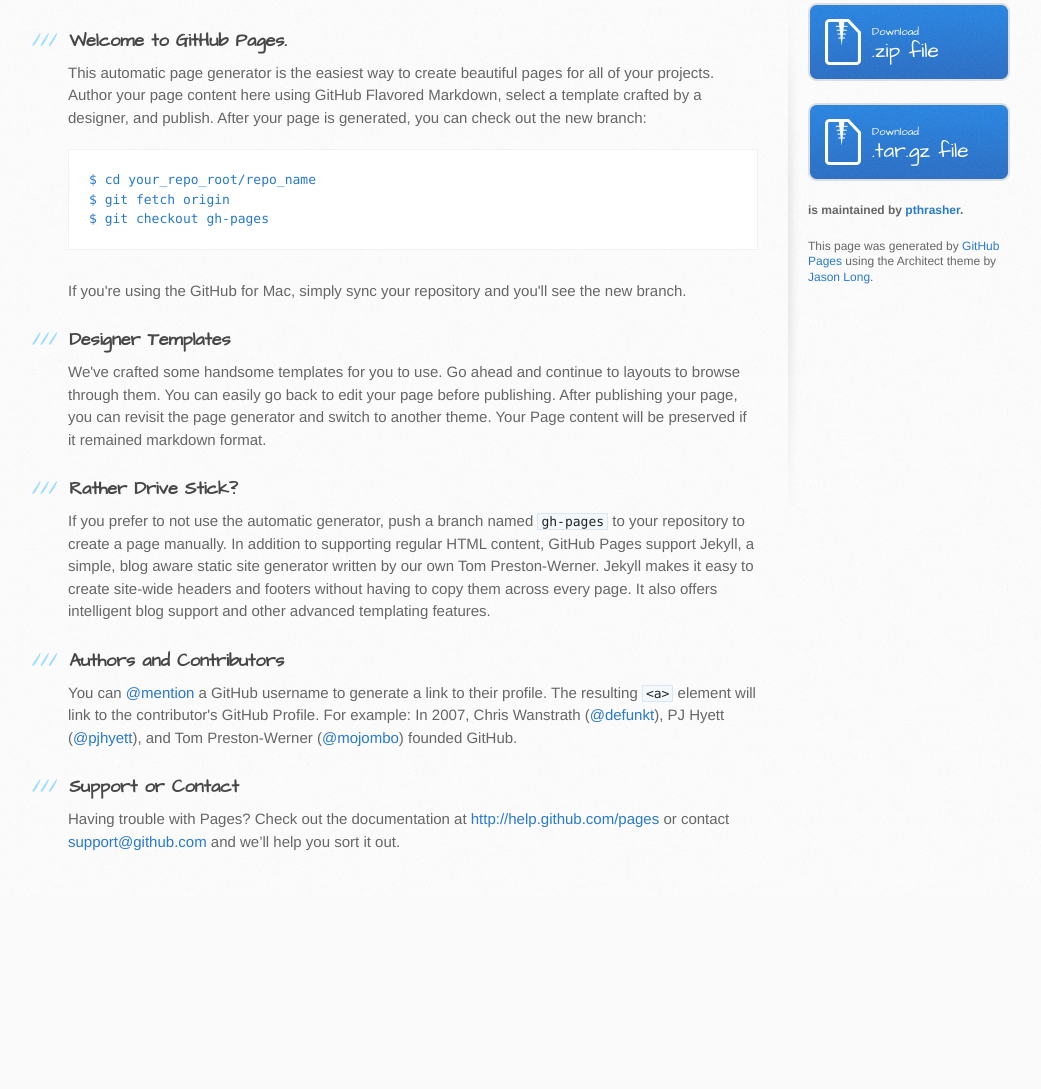
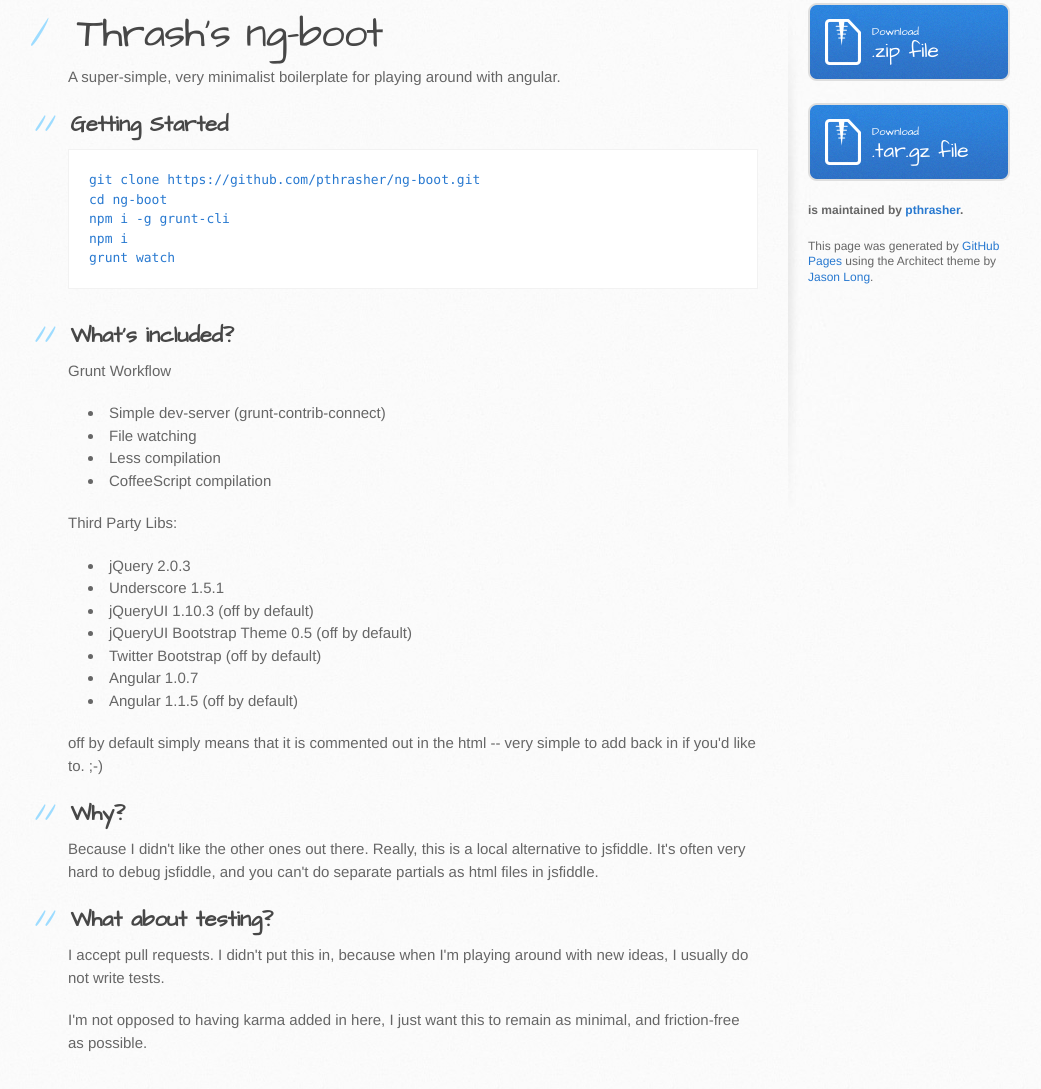
Before and after one commit to pthrasher/ng-boot, a plain HTML site: page index.html in a window 1280 px wide. Shown: the part 263-1352 px from the top of the page, without its empty margins (102-1143 px from the left). Before the commit the page ends 1159 px from the top, so only its background shows below. Drawn offline with Linux system fonts and the light colour scheme.

```diff
--- a/index.html
+++ b/index.html
@@ -28,37 +28,59 @@
     <div id="content-wrapper">
       <div class="inner clearfix">
         <section id="main-content">
-          <h3>
-<a name="welcome-to-github-pages" class="anchor" href="#welcome-to-github-pages"><span class="octicon octicon-link"></span></a>Welcome to GitHub Pages.</h3>
+          <h1>
+<a name="thrashs-ng-boot" class="anchor" href="#thrashs-ng-boot"><span class="octicon octicon-link"></span></a>Thrash's ng-boot</h1>
 
-<p>This automatic page generator is the easiest way to create beautiful pages for all of your projects. Author your page content here using GitHub Flavored Markdown, select a template crafted by a designer, and publish. After your page is generated, you can check out the new branch:</p>
+<p>A super-simple, very minimalist boilerplate for playing around with angular.</p>
 
-<pre><code>$ cd your_repo_root/repo_name
-$ git fetch origin
-$ git checkout gh-pages
+<h2>
+<a name="getting-started" class="anchor" href="#getting-started"><span class="octicon octicon-link"></span></a>Getting Started</h2>
+
+<pre><code>git clone https://github.com/pthrasher/ng-boot.git
+cd ng-boot
+npm i -g grunt-cli
+npm i
+grunt watch
 </code></pre>
 
-<p>If you're using the GitHub for Mac, simply sync your repository and you'll see the new branch.</p>
+<h2>
+<a name="whats-included" class="anchor" href="#whats-included"><span class="octicon octicon-link"></span></a>What's included?</h2>
 
-<h3>
-<a name="designer-templates" class="anchor" href="#designer-templates"><span class="octicon octicon-link"></span></a>Designer Templates</h3>
+<p><strong>Grunt Workflow</strong></p>
 
-<p>We've crafted some handsome templates for you to use. Go ahead and continue to layouts to browse through them. You can easily go back to edit your page before publishing. After publishing your page, you can revisit the page generator and switch to another theme. Your Page content will be preserved if it remained markdown format.</p>
+<ul>
+<li>Simple dev-server (grunt-contrib-connect)</li>
+<li>File watching</li>
+<li>Less compilation</li>
+<li>CoffeeScript compilation</li>
+</ul><p><strong>Third Party Libs:</strong></p>
 
-<h3>
-<a name="rather-drive-stick" class="anchor" href="#rather-drive-stick"><span class="octicon octicon-link"></span></a>Rather Drive Stick?</h3>
+<ul>
+<li>jQuery 2.0.3</li>
+<li>Underscore 1.5.1</li>
+<li>jQueryUI 1.10.3 (off by default)</li>
+<li>jQueryUI Bootstrap Theme 0.5 (off by default)</li>
+<li>Twitter Bootstrap (off by default)</li>
+<li>Angular 1.0.7</li>
+<li>Angular 1.1.5 (off by default)</li>
+</ul><p><em>off by default simply means that it is commented out in the html -- very
+simple to add back in if you'd like to. ;-)</em></p>
 
-<p>If you prefer to not use the automatic generator, push a branch named <code>gh-pages</code> to your repository to create a page manually. In addition to supporting regular HTML content, GitHub Pages support Jekyll, a simple, blog aware static site generator written by our own Tom Preston-Werner. Jekyll makes it easy to create site-wide headers and footers without having to copy them across every page. It also offers intelligent blog support and other advanced templating features.</p>
+<h2>
+<a name="why" class="anchor" href="#why"><span class="octicon octicon-link"></span></a>Why?</h2>
 
-<h3>
-<a name="authors-and-contributors" class="anchor" href="#authors-and-contributors"><span class="octicon octicon-link"></span></a>Authors and Contributors</h3>
+<p>Because I didn't like the other ones out there. Really, this is a local
+alternative to jsfiddle. It's often very hard to debug jsfiddle, and you can't
+do separate partials as html files in jsfiddle.</p>
 
-<p>You can <a href="https://github.com/blog/821" class="user-mention">@mention</a> a GitHub username to generate a link to their profile. The resulting <code>&lt;a&gt;</code> element will link to the contributor's GitHub Profile. For example: In 2007, Chris Wanstrath (<a href="https://github.com/defunkt" class="user-mention">@defunkt</a>), PJ Hyett (<a href="https://github.com/pjhyett" class="user-mention">@pjhyett</a>), and Tom Preston-Werner (<a href="https://github.com/mojombo" class="user-mention">@mojombo</a>) founded GitHub.</p>
+<h2>
+<a name="what-about-testing" class="anchor" href="#what-about-testing"><span class="octicon octicon-link"></span></a>What about testing?</h2>
 
-<h3>
-<a name="support-or-contact" class="anchor" href="#support-or-contact"><span class="octicon octicon-link"></span></a>Support or Contact</h3>
+<p>I accept pull requests. I didn't put this in, because when I'm playing around
+with new ideas, I usually do not write tests.</p>
 
-<p>Having trouble with Pages? Check out the documentation at <a href="http://help.github.com/pages">http://help.github.com/pages</a> or contact <a href="mailto:support@github.com">support@github.com</a> and we’ll help you sort it out.</p>
+<p>I'm not opposed to having karma added in here, I just want this to remain as
+minimal, and friction-free as possible.</p>
         </section>
 
         <aside id="sidebar">
```
Also changed, not shown: params.json (+1 -1 lines).
